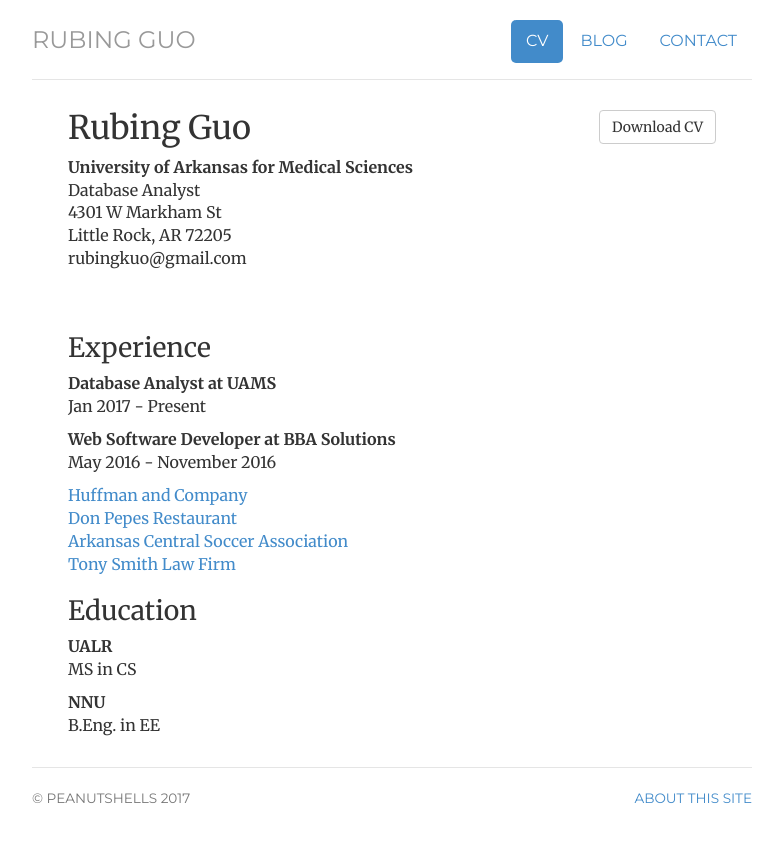
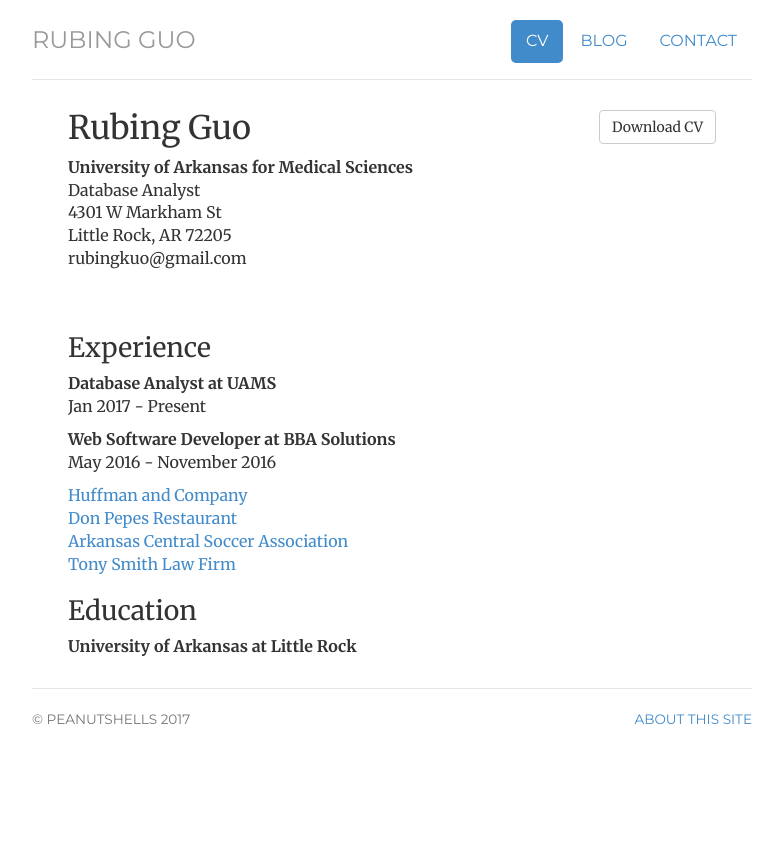
Before and after one commit to flower-joke/peanutshells.github.io, a Jekyll site: the page built from cv/index.html, in a window 1280 px wide. Shown: the top 842 px of the page, without its empty margins (248-1031 px from the left). Built offline with Jekyll 4.4.1, drawn with Linux system fonts in a browser that asks for light colours; nearby versions of some CDN libraries.

Commit message:
Update index.html

```diff
--- a/cv/index.html
+++ b/cv/index.html
@@ -34,10 +34,7 @@
 				</div>
 				<h2>Education</h2>
 				<div class = "cv-edu">
-					<strong>UALR</strong>
-					<p>MS in CS</p>
-					<strong>NNU</strong>
-					<p>B.Eng. in EE</p>
+					<strong>University of Arkansas at Little Rock<strong>
 
 				</div>
 				</div>
```
